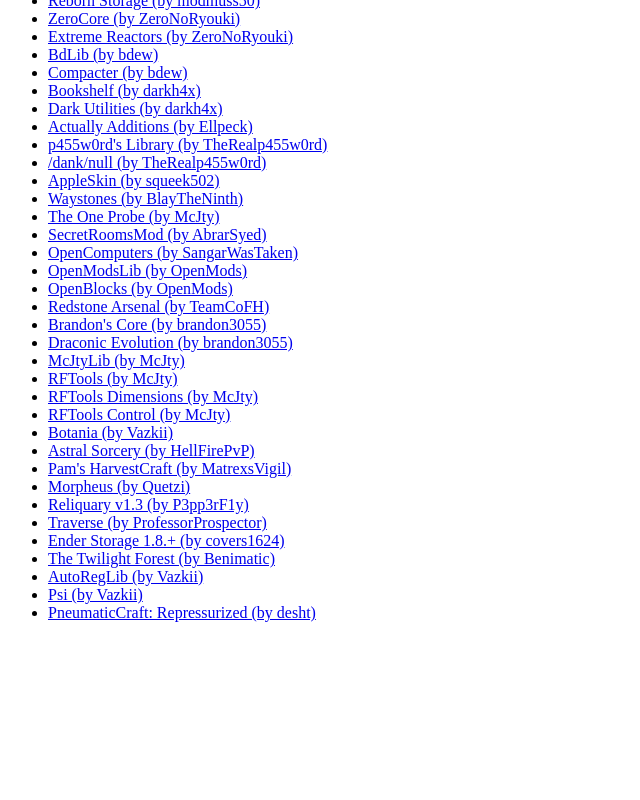
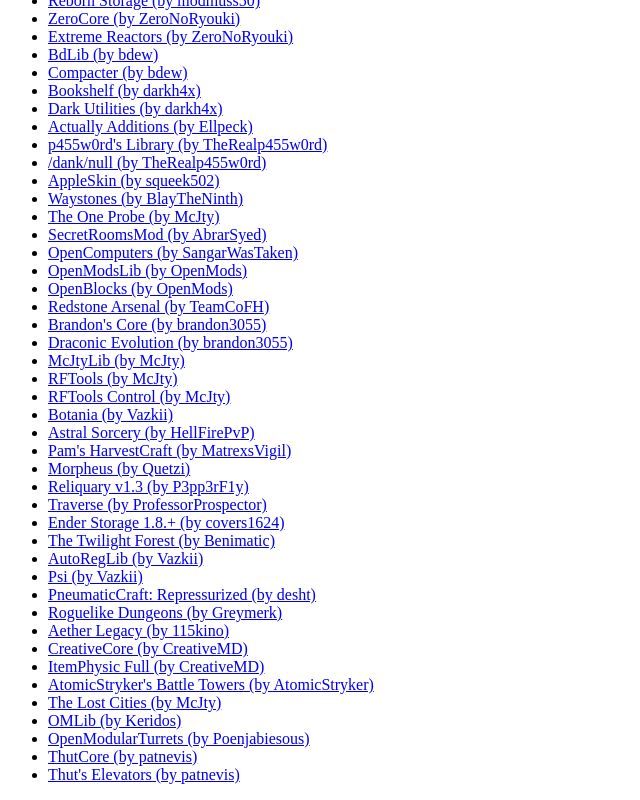
Before and after one commit to FeldrinH/KristlikModpack, a plain HTML site: page index.html in a window 1280 px wide. Shown: the part 484-1284 px from the top of the page, without its empty margins (0-640 px from the left). Before the commit the page ends 1122 px from the top, so only its background shows below. Drawn offline with Linux system fonts and the light colour scheme.

Commit message:
Update index.html

```diff
--- a/index.html
+++ b/index.html
@@ -47,7 +47,6 @@
 <li><a href="https://minecraft.curseforge.com/mc-mods/223565">Draconic Evolution (by brandon3055)</a></li>
 <li><a href="https://minecraft.curseforge.com/mc-mods/233105">McJtyLib (by McJty)</a></li>
 <li><a href="https://minecraft.curseforge.com/mc-mods/224641">RFTools (by McJty)</a></li>
-<li><a href="https://minecraft.curseforge.com/mc-mods/240950">RFTools Dimensions (by McJty)</a></li>
 <li><a href="https://minecraft.curseforge.com/mc-mods/250763">RFTools Control (by McJty)</a></li>
 <li><a href="https://minecraft.curseforge.com/mc-mods/225643">Botania (by Vazkii)</a></li>
 <li><a href="https://minecraft.curseforge.com/mc-mods/241721">Astral Sorcery (by HellFirePvP)</a></li>
@@ -60,4 +59,14 @@
 <li><a href="https://minecraft.curseforge.com/mc-mods/250363">AutoRegLib (by Vazkii)</a></li>
 <li><a href="https://minecraft.curseforge.com/mc-mods/241665">Psi (by Vazkii)</a></li>
 <li><a href="https://minecraft.curseforge.com/mc-mods/281849">PneumaticCraft: Repressurized (by desht)</a></li>
+<li><a href="https://minecraft.curseforge.com/mc-mods/221585">Roguelike Dungeons (by Greymerk)</a></li>
+<li><a href="https://minecraft.curseforge.com/mc-mods/255308">Aether Legacy (by 115kino)</a></li>
+<li><a href="https://minecraft.curseforge.com/mc-mods/257814">CreativeCore (by CreativeMD)</a></li>
+<li><a href="https://minecraft.curseforge.com/mc-mods/258587">ItemPhysic Full (by CreativeMD)</a></li>
+<li><a href="https://minecraft.curseforge.com/mc-mods/227877">AtomicStryker's Battle Towers (by AtomicStryker)</a></li>
+<li><a href="https://minecraft.curseforge.com/mc-mods/269024">The Lost Cities (by McJty)</a></li>
+<li><a href="https://minecraft.curseforge.com/mc-mods/254334">OMLib (by Keridos)</a></li>
+<li><a href="https://minecraft.curseforge.com/mc-mods/224663">OpenModularTurrets (by Poenjabiesous)</a></li>
+<li><a href="https://minecraft.curseforge.com/mc-mods/224428">ThutCore (by patnevis)</a></li>
+<li><a href="https://minecraft.curseforge.com/mc-mods/224375">Thut's Elevators (by patnevis)</a></li>
 </ul>
```
